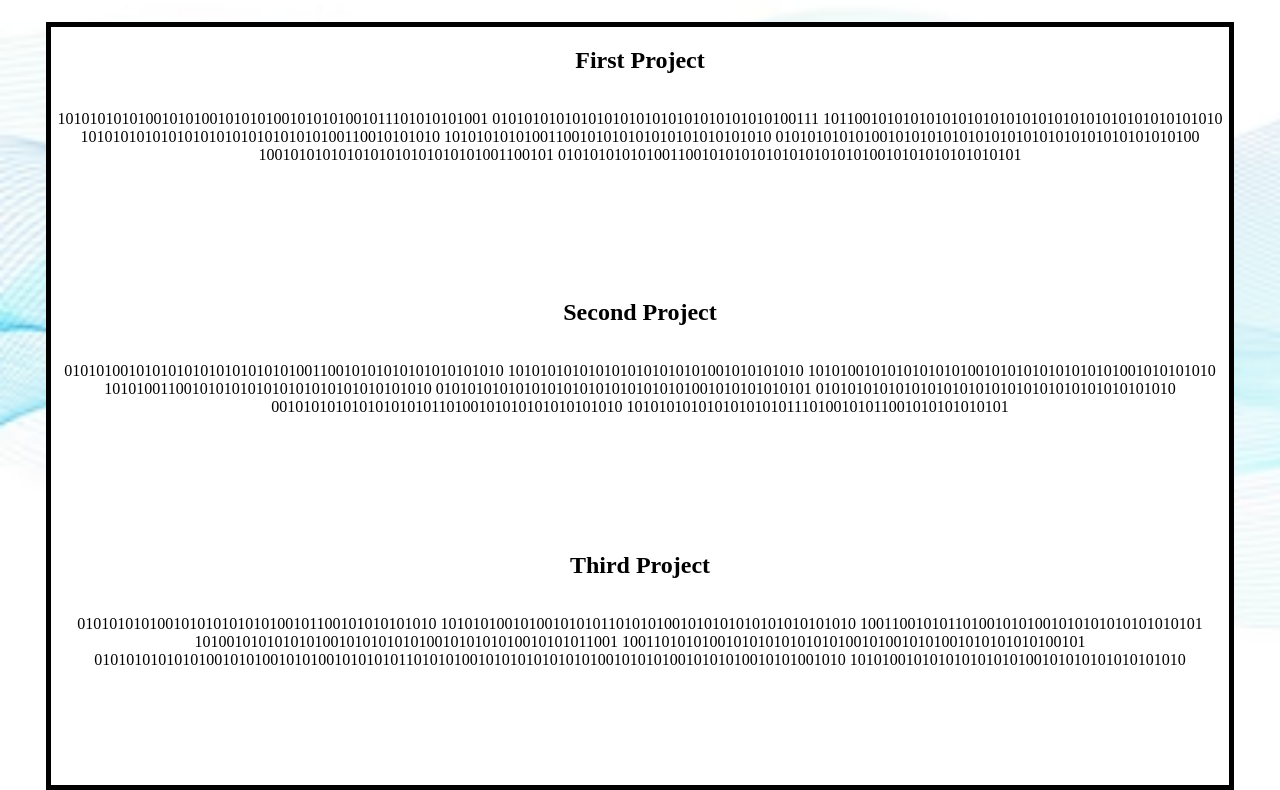
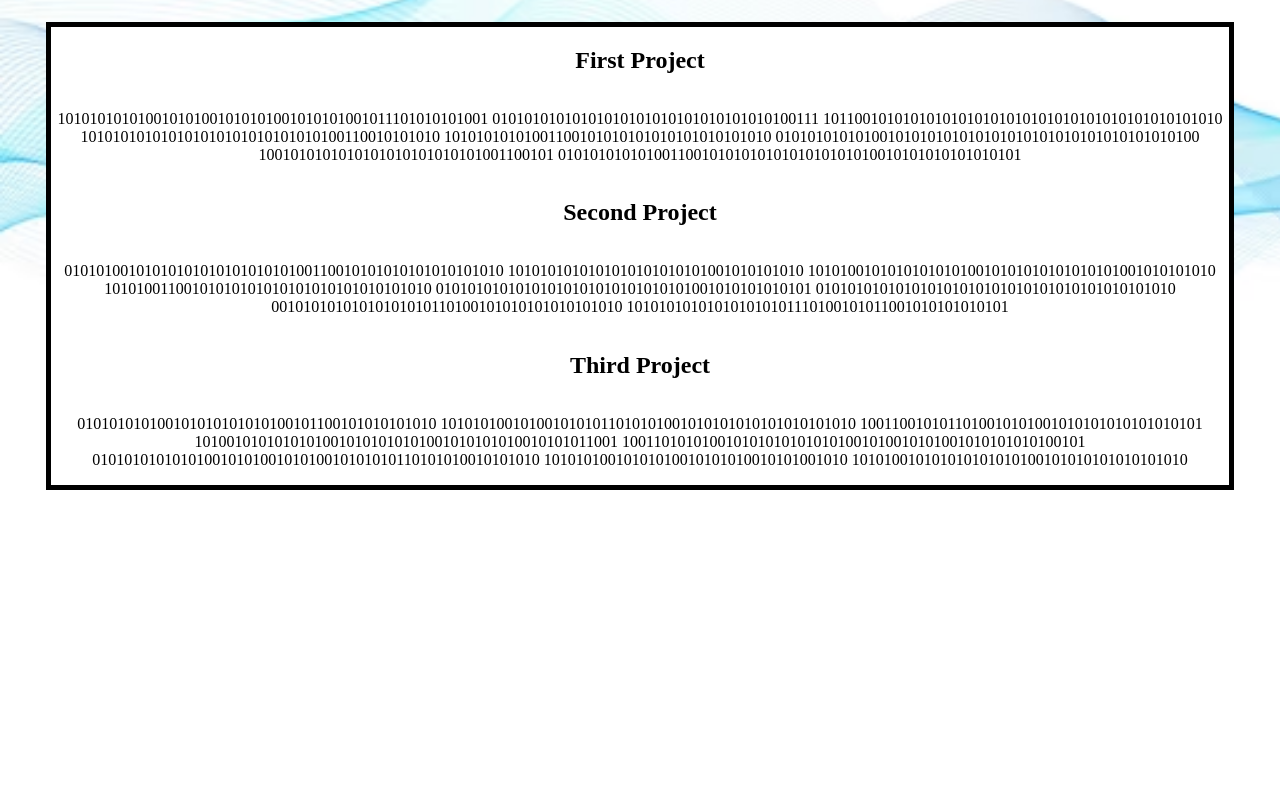
Before and after one commit to George27485/PortfolioWeb, a plain HTML site: page portfolio.html in a window 1280 px wide. Shown: the part 307-1097 px from the top of the page. After the commit the page ends 835 px from the top, so only its background shows below. Drawn offline with Linux system fonts and the light colour scheme.

Commit message:
fixed screen issue.

```diff
--- a/portfolio.html
+++ b/portfolio.html
@@ -24,12 +24,16 @@
             border: 5px solid black;
             background-color: white;
             color: black;
-            margin: 3%
+            margin: 3%;
+            display:flex;
+            flex-wrap: wrap;
+            justify-content: center;
+
         }
 
         .content{
             display: flex;
-            margin-bottom: 100px;
+
             border: 1% solid rgb(255, 255, 255);
             flex-wrap: wrap;
            justify-content: center;
@@ -38,7 +42,7 @@
 
         .content2{
             display: flex;
-            margin-bottom: 100px;
+
             border: 1% solid white;
             flex-wrap: wrap;
             justify-content: center;
@@ -47,7 +51,6 @@
 
         .content3{
             display: flex;
-            margin-bottom: 100px;
             border: 1% solid white;
             flex-wrap: wrap;
             justify-content: center;
@@ -75,9 +78,9 @@
 <body>
 
     <h1 style="font-family:cursive">Portfolio</h1>
-    <section class = projectSec>
+    <div class = projectSec>
 
-    <div class="content">
+       <div class="content">
         <h2>First Project</h2>
         <p>101010101010010101001010101001010101001011101010101001 01010101010101010101010101010101010100111 10110010101010101010101010101010101010101010101010 101010101010101010101010101010100110010101010
        10101010101001100101010101010101010101010 01010101010100101010101010101010101010101010101010100
@@ -95,9 +98,10 @@
         <h2>Third Project</h2>
         <p>010101010100101010101010100101100101010101010 1010101001010010101011010101001010101010101010101010
         1001100101011010010101001010101010101010101  10100101010101010010101010101001010101010010101011001
-        1001101010100101010101010101001010010101001010101010100101 0101010101010100101010010101001010101011010101001010101010101010010101010010101010010101001010 101010010101010101010100101010101010101010</p>
+        1001101010100101010101010101001010010101001010101010100101 01010101010101001010100101010010101010110101010010101010 10101010010101010010101010010101001010 101010010101010101010100101010101010101010</p>
         </div>
     </div>
+   </div>
     </section>
 
 
```
Also changed, not shown: CV.html (+3 -0 lines).
